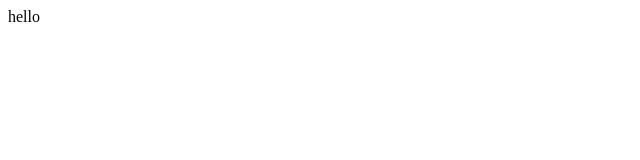
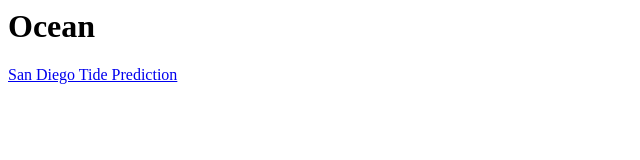
Before and after one commit to dvschramm/dvschramm.github.io, a plain HTML site: page index.html in a window 1280 px wide. Shown: the whole page, without its empty margins (0-640 px from the left). Drawn offline with Linux system fonts and the light colour scheme.

Commit message:
update with tide

```diff
--- a/index.html
+++ b/index.html
@@ -1,5 +1,11 @@
 <html>
+  <head>
+    <title> Hommie Page </title>
+  </head>
 	<body>
-		hello
+	  <h1> Ocean </h1>
+      <p>
+        <a href="https://tidesandcurrents.noaa.gov/noaatidepredictions.html?id=9410170&legacy=1">San Diego Tide Prediction</a>
+      </p>
 	</body>
 </html>
```
